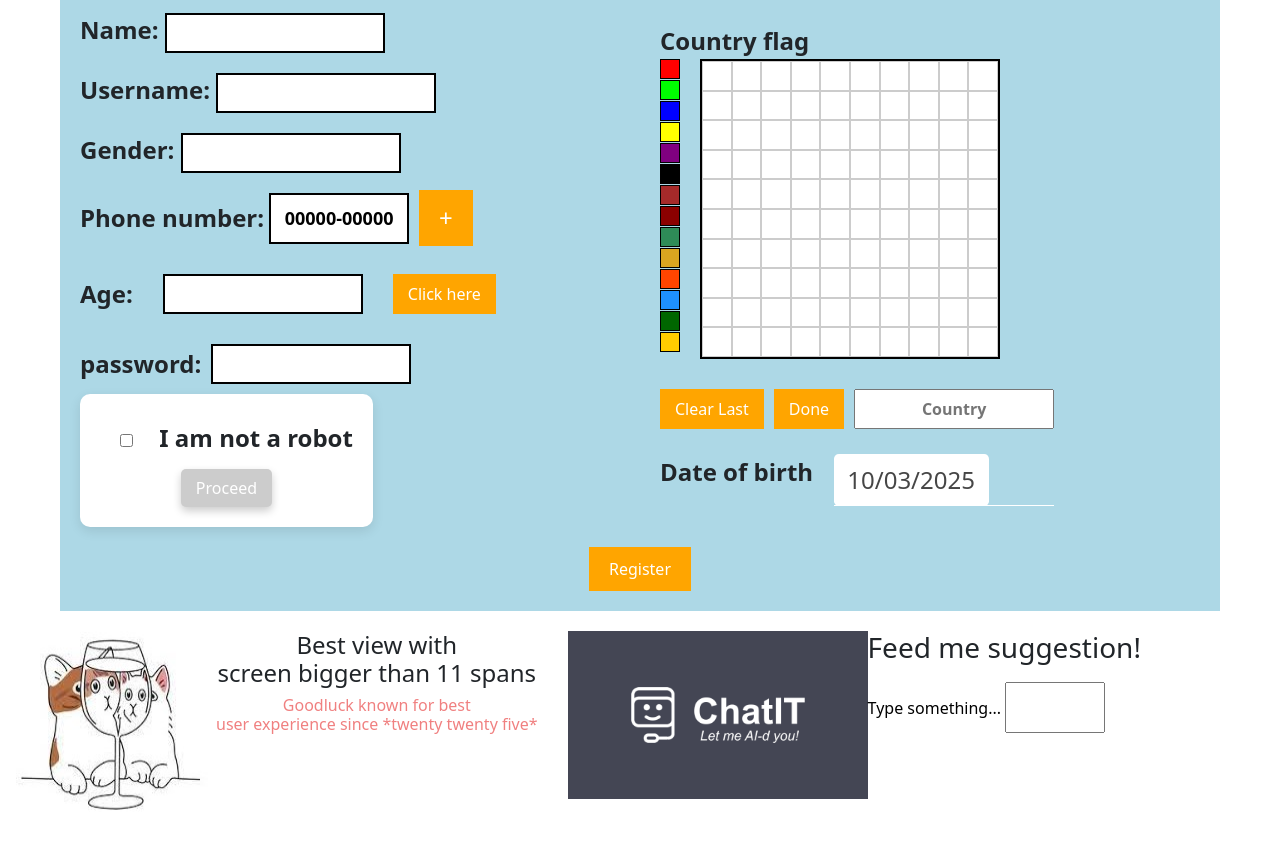
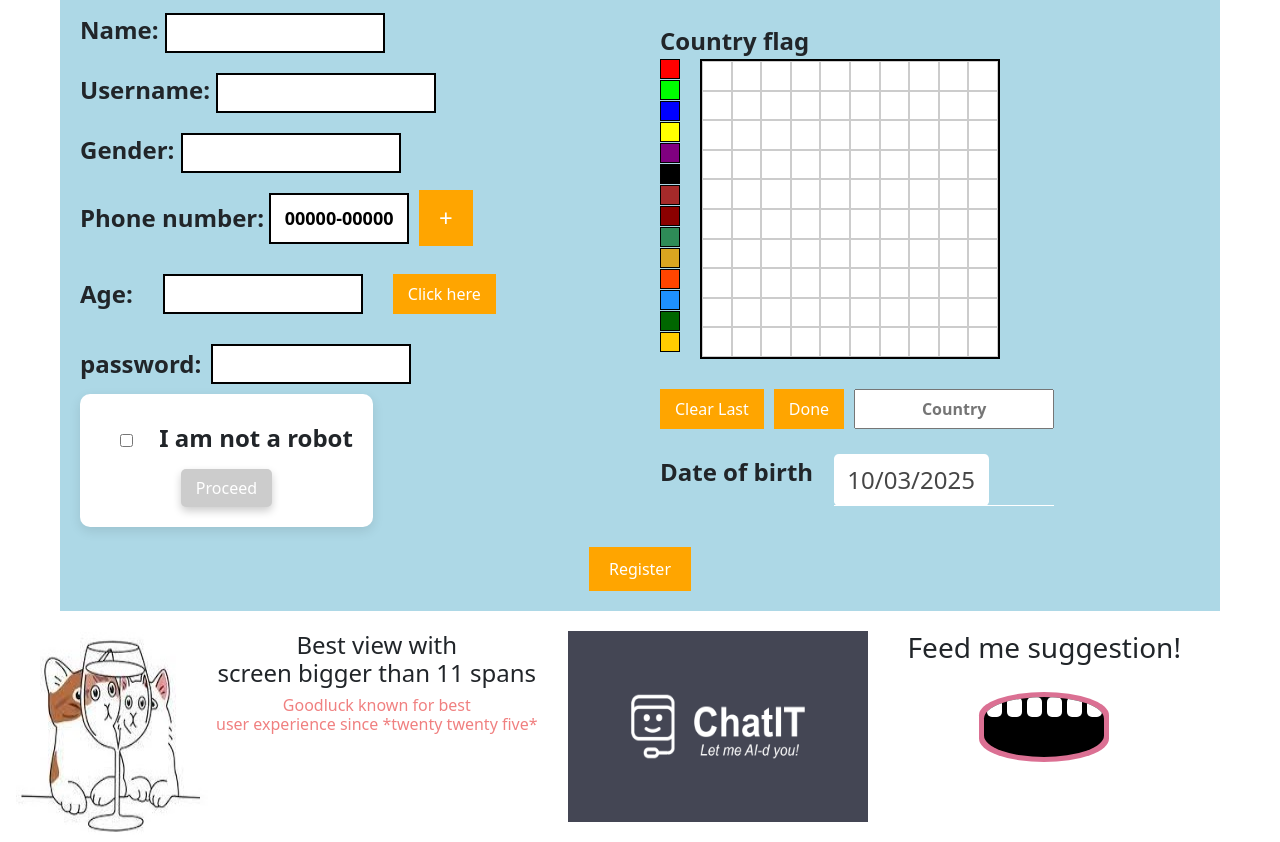
Before and after one commit to jigyasatnwrr/goodluck, a plain HTML site: page index.html in a window 1280 px wide. Shown: the part 313-1155 px from the top of the page. Before the commit the page ends 1132 px from the top, so only its background shows below. Drawn offline with nearby package versions, Linux system fonts and the light colour scheme; grey boxes are pictures that could not be loaded.

Commit message:
Update style.css

```diff
--- a/style.css
+++ b/style.css
@@ -722,3 +722,94 @@
   #dateoj input:checked ~ #datePicker{
     clip-path: circle(150% at 100% 100%);
   }
+
+  .feedbackform{
+    display: flex;
+    margin-left: 40px;
+    flex-direction: column;
+    justify-content: center;
+    align-items: center;
+    height: auto;
+    margin-bottom: 20px;
+
+}
+
+.face {
+    position: relative;
+    width: 180px;
+    height: 150px;
+    border-radius: 50%;
+    display: flex;
+    justify-content: center;
+    align-items: center;
+    transition: transform 0.2s;
+
+}
+.mouth-container {
+    position: absolute;
+    bottom: 40px;
+    display: flex;
+    justify-content: center;
+    align-items: center;
+    bottom: 60px;
+}
+
+.lip {
+    position: relative;
+    width: 130px;
+    height: 70px;
+    background: palevioletred;
+    border-radius: 70px/25px;
+    overflow: hidden;
+    cursor: pointer;
+    transition: height 0.3s ease;
+    display: flex;
+    justify-content: center;
+    align-items: center;
+
+    font-size: 14px;
+    font-family: Arial, sans-serif;
+    z-index: 2;
+}
+.mouth {
+    position: absolute;
+    width: 120px;
+    height: 60px;
+    background: #000;
+    border-radius: 70px/25px;
+    overflow: hidden;
+    cursor: pointer;
+    transition: height 0.3s ease;
+    display: flex;
+    justify-content: center;
+    align-items: center;
+    color: gray;
+    font-size: 14px;
+    font-family: Arial, sans-serif;
+    z-index: 2;
+}
+.teeth {
+    display: flex;
+    justify-content: space-around;
+    position: absolute;
+    top: 0;
+    width: 100%;
+    height: 20px;
+    transition: transform 0.1s ease-in-out;
+}
+.tooth {
+    width: 15px;
+    height: 20px;
+    background: white;
+    border-radius: 5px;
+}
+.feedback {
+    width: 100%;
+    background: transparent;
+    border: none;
+    outline: none;
+    color: white;
+    text-align: center;
+    font-size: 14px;
+    display: none;
+}
```
